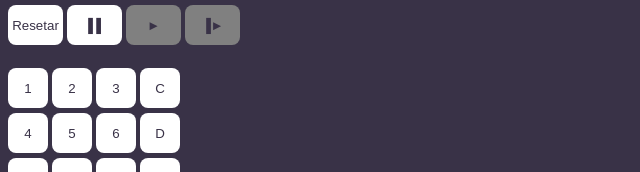
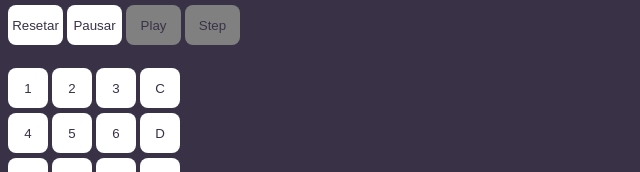
Before and after one commit to roberto-ng/chip-8, a website built with webpack: page index.html in a window 1280 px wide. Shown: the part 276-448 px from the top of the page, 0-640 px from the left. Built offline with nearby package versions, Linux system fonts and the light colour scheme; animation ran at ten frames a second; files whose address does not match are found by name.

Commit message:
Todos os botões agora usam texto.

```diff
--- a/index.html
+++ b/index.html
@@ -117,7 +117,6 @@
 
                 #chip-8-resetar {
                     position: relative;
-                    bottom: 2px;
                 }
 
                 .teclado-btn {
@@ -144,9 +143,9 @@
         </div>
         <div id="emulador-botoes" class="nao-selecionar">
             <button class="botao" id="chip-8-resetar">Resetar</button>
-            <button class="botao" id="chip-8-pause">▐ ▌</button>
-            <button class="botao" id="chip-8-play" disabled>►</button>
-            <button class="botao" id="chip-8-step" disabled>▐►</button>
+            <button class="botao" id="chip-8-pause">Pausar</button>
+            <button class="botao" id="chip-8-play" disabled>Play</button>
+            <button class="botao" id="chip-8-step" disabled>Step</button>
         </div>
         <br/>
         <div id="teclado-virtual">
```
